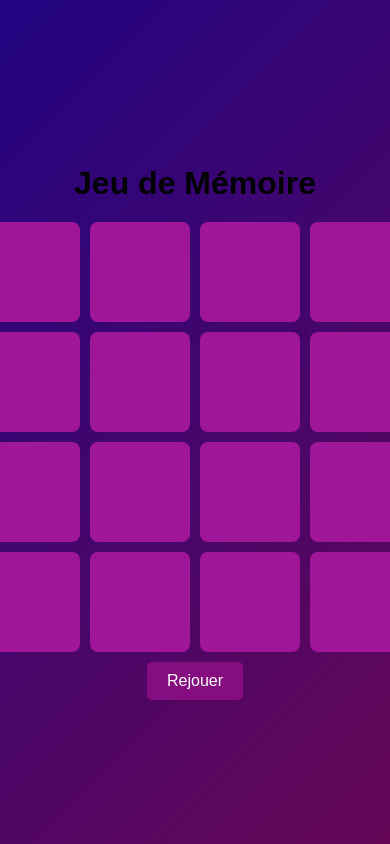
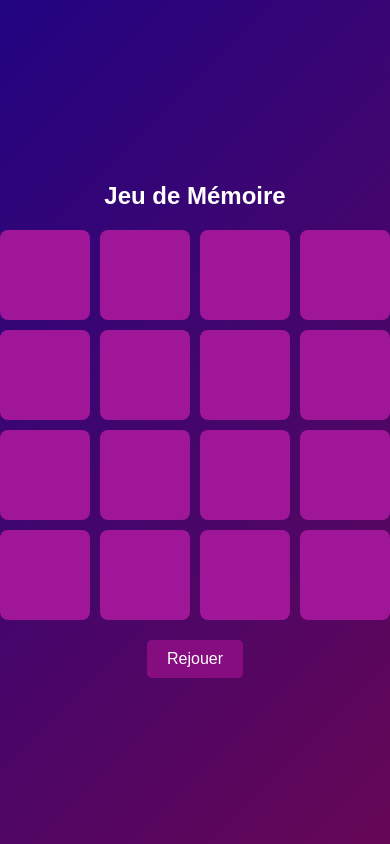
Before and after one commit to Intissar001/web-project, a plain HTML site: page game3/game3.html in a window 390 px wide. Drawn offline with Linux system fonts and the light colour scheme.

Commit message:
description des modofocations

```diff
--- a/game3/game3.css
+++ b/game3/game3.css
@@ -7,22 +7,27 @@ body {
   justify-content: center;
   margin: 0;
   height: 100vh;
-    background-color: #f4f4f4;
+  overflow: hidden;
 }
 
 h1 {
   margin-bottom: 20px;
+  color: white;
+  text-align: center;
 }
 
 .game-container {
   display: grid;
-    grid-template-columns: repeat(4, 100px);
+  grid-template-columns: repeat(4, 1fr); /* Toujours 4 colonnes */
   gap: 10px;
+  width: 90%; /* Largeur adaptable */
+  max-width: 450px; /* Limite pour les grands écrans */
 }
 
 .card {
-    width: 100px;
-    height: 100px;
+  width: 100%; /* S'adapte à la largeur de la colonne */
+  height: 0;
+  padding-bottom: 100%; /* Assure un carré */
   background-color: #a01699;
   color: white;
   display: flex;
@@ -49,12 +54,11 @@ body {
   pointer-events: none;
 }
 
-
-#restartButton{
+#restartButton {
   padding: 10px;
-  margin-top: 10px;
-  padding-left:20px ;
-  padding-right:20px ;
+  margin-top: 20px;
+  padding-left: 20px;
+  padding-right: 20px;
   font-size: 1em;
   background-color: #860d80;
   color: white;
@@ -64,6 +68,23 @@ body {
   transition: background-color 0.3s ease;
   z-index: 1000;
 }
+
 #restartButton:hover {
   background-color: #700b6b;
 }
+
+/* Media query pour petits écrans */
+@media (max-width: 600px) {
+  .game-container {
+    width: 100%; /* Prend toute la largeur de l'écran */
+    max-width: none; /* Supprime la limite pour petits écrans */
+  }
+
+  h1 {
+    font-size: 1.5em;
+  }
+
+  .card {
+    font-size: 1.5rem; /* Réduit la taille du texte dans les cartes */
+  }
+}
--- a/game4/game4.css
+++ b/game4/game4.css
@@ -4,12 +4,12 @@ body {
   text-align: center;
   margin: 0;
   padding: 0;
-
   color: white;
 }
 
 h1 {
   margin-top: 20px;
+  font-size: 2rem;
 }
 
 #score {
@@ -19,10 +19,11 @@ body {
 
 .game-container {
   position: relative;
-    width: 100%;
+  width: 90%; /* Adapté aux petits écrans */
+  max-width: 500px; /* Largeur maximale sur les grands écrans */
   height: 70vh;
   border: 2px solid white;
-    margin: 0 auto;
+  margin: 20px auto;
   overflow: hidden;
   background-color: rgba(255, 255, 255, 0.1);
   border-radius: 10px;
@@ -30,8 +31,10 @@ body {
 
 .circle {
   position: absolute;
-    width: 50px;
-    height: 50px;
+  width: 8vw; /* Largeur relative à l'écran */
+  height: 8vw; /* Assure un cercle parfait */
+  max-width: 50px; /* Taille maximale des cercles */
+  max-height: 50px; /* Taille maximale des cercles */
   border-radius: 50%;
   cursor: pointer;
   animation: fadeOut 2s forwards;
@@ -61,3 +64,23 @@ body {
 button:hover {
   background-color: #ff5588;
 }
+
+/* Media query pour petits écrans */
+@media (max-width: 600px) {
+  h1 {
+    font-size: 1.5rem;
+  }
+
+  #score {
+    font-size: 1.2rem;
+  }
+
+  .game-container {
+    height: 60vh; /* Réduit la hauteur pour les petits écrans */
+  }
+
+  .circle {
+    width: 12vw; /* Cercles légèrement plus grands sur les petits écrans */
+    height: 12vw;
+  }
+}
```
Lines whose indentation alone changed are shown as unchanged.
